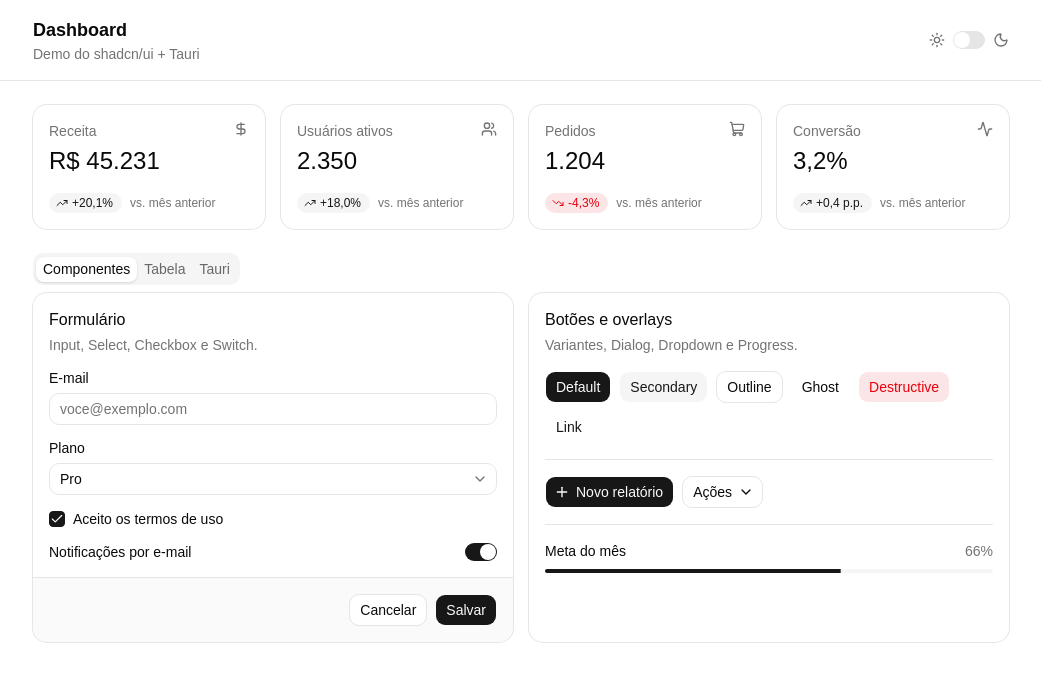
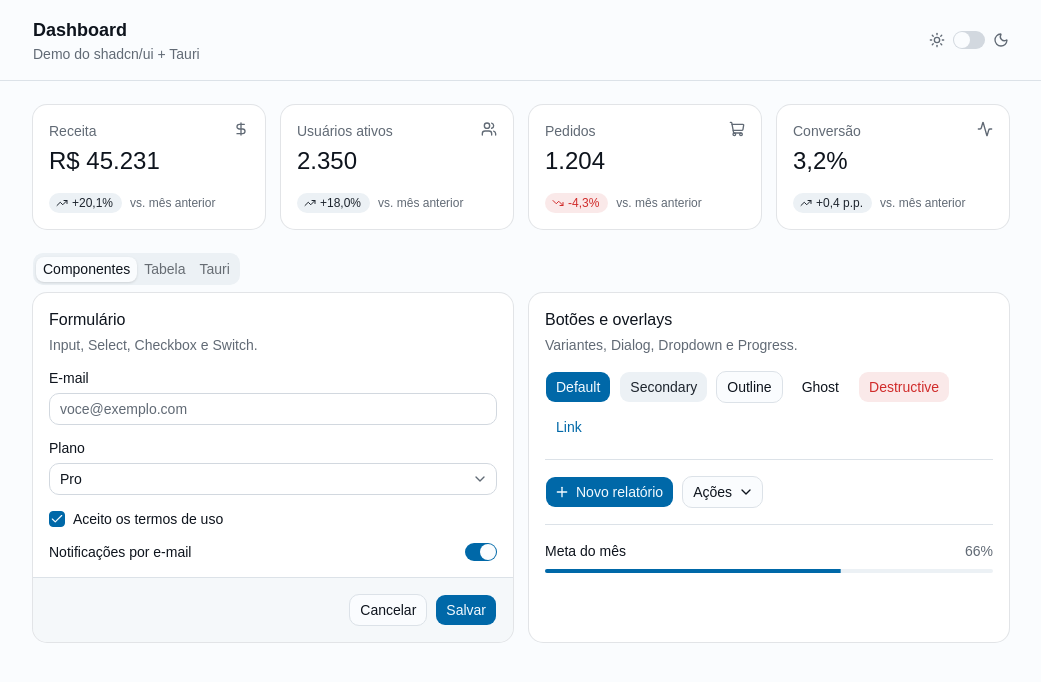
Before and after one commit to philipesantos/dashboard, a React (Vite) app in the folder app/: page / in a window 1280 px wide. Shown: the top 682 px of the page, without its empty margins (119-1160 px from the left). Built offline with nearby package versions, Linux system fonts and the light colour scheme; the HTML template or start-up script is replaced by a standard one.

Commit message:
app: the Ardósia theme with the Musgo fonts: cool slate neutrals and a cobalt accent, Bricolage Grotesque for headings, Figtree for text and IBM Plex Mono for ids, radius 0.625rem, in place of the shadcn neutral and Geist

```diff
--- a/app/package.json
+++ b/app/package.json
@@ -10,7 +10,9 @@
     "tauri": "tauri"
   },
   "dependencies": {
-    "@fontsource-variable/geist": "^5.3.0",
+    "@fontsource-variable/bricolage-grotesque": "^5.3.0",
+    "@fontsource-variable/figtree": "^5.3.0",
+    "@fontsource/ibm-plex-mono": "^5.3.0",
     "@tailwindcss/vite": "^4.3.3",
     "@tauri-apps/api": "^2",
     "@tauri-apps/plugin-opener": "^2",
--- a/app/src/index.css
+++ b/app/src/index.css
@@ -1,13 +1,16 @@
 @import "tailwindcss";
 @import "tw-animate-css";
 @import "shadcn/tailwind.css";
-@import "@fontsource-variable/geist";
+@import "@fontsource-variable/figtree";
+@import "@fontsource-variable/bricolage-grotesque/opsz.css";
+@import "@fontsource/ibm-plex-mono/400.css";
 
 @custom-variant dark (&:is(.dark *));
 
 @theme inline {
-    --font-heading: var(--font-sans);
-    --font-sans: 'Geist Variable', sans-serif;
+    --font-heading: 'Bricolage Grotesque Variable', sans-serif;
+    --font-sans: 'Figtree Variable', sans-serif;
+    --font-mono: 'IBM Plex Mono', monospace;
     --color-sidebar-ring: var(--sidebar-ring);
     --color-sidebar-border: var(--sidebar-border);
     --color-sidebar-accent-foreground: var(--sidebar-accent-foreground);
@@ -49,72 +52,72 @@
 }
 
 :root {
-    --background: oklch(1 0 0);
-    --foreground: oklch(0.145 0 0);
+    --background: oklch(0.99 0.003 250);
+    --foreground: oklch(0.19 0.02 255);
     --card: oklch(1 0 0);
-    --card-foreground: oklch(0.145 0 0);
+    --card-foreground: oklch(0.19 0.02 255);
     --popover: oklch(1 0 0);
-    --popover-foreground: oklch(0.145 0 0);
-    --primary: oklch(0.205 0 0);
-    --primary-foreground: oklch(0.985 0 0);
-    --secondary: oklch(0.97 0 0);
-    --secondary-foreground: oklch(0.205 0 0);
-    --muted: oklch(0.97 0 0);
-    --muted-foreground: oklch(0.556 0 0);
-    --accent: oklch(0.97 0 0);
-    --accent-foreground: oklch(0.205 0 0);
-    --destructive: oklch(0.577 0.245 27.325);
-    --border: oklch(0.922 0 0);
-    --input: oklch(0.922 0 0);
-    --ring: oklch(0.708 0 0);
-    --chart-1: oklch(0.87 0 0);
-    --chart-2: oklch(0.556 0 0);
-    --chart-3: oklch(0.439 0 0);
-    --chart-4: oklch(0.371 0 0);
-    --chart-5: oklch(0.269 0 0);
+    --popover-foreground: oklch(0.19 0.02 255);
+    --primary: oklch(0.5 0.13 245);
+    --primary-foreground: oklch(0.98 0.01 240);
+    --secondary: oklch(0.955 0.008 250);
+    --secondary-foreground: oklch(0.26 0.02 255);
+    --muted: oklch(0.955 0.008 250);
+    --muted-foreground: oklch(0.52 0.02 255);
+    --accent: oklch(0.945 0.025 240);
+    --accent-foreground: oklch(0.36 0.1 245);
+    --destructive: oklch(0.56 0.2 27);
+    --border: oklch(0.91 0.01 250);
+    --input: oklch(0.88 0.012 250);
+    --ring: oklch(0.62 0.12 240);
+    --chart-1: oklch(0.52 0.13 245);
+    --chart-2: oklch(0.68 0.1 200);
+    --chart-3: oklch(0.74 0.13 80);
+    --chart-4: oklch(0.58 0.14 300);
+    --chart-5: oklch(0.64 0.15 30);
     --radius: 0.625rem;
-    --sidebar: oklch(0.985 0 0);
-    --sidebar-foreground: oklch(0.145 0 0);
-    --sidebar-primary: oklch(0.205 0 0);
-    --sidebar-primary-foreground: oklch(0.985 0 0);
-    --sidebar-accent: oklch(0.97 0 0);
-    --sidebar-accent-foreground: oklch(0.205 0 0);
-    --sidebar-border: oklch(0.922 0 0);
-    --sidebar-ring: oklch(0.708 0 0);
+    --sidebar: oklch(0.975 0.005 250);
+    --sidebar-foreground: oklch(0.19 0.02 255);
+    --sidebar-primary: oklch(0.5 0.13 245);
+    --sidebar-primary-foreground: oklch(0.98 0.01 240);
+    --sidebar-accent: oklch(0.945 0.025 240);
+    --sidebar-accent-foreground: oklch(0.36 0.1 245);
+    --sidebar-border: oklch(0.91 0.01 250);
+    --sidebar-ring: oklch(0.62 0.12 240);
 }
 
 .dark {
-    --background: oklch(0.145 0 0);
-    --foreground: oklch(0.985 0 0);
-    --card: oklch(0.205 0 0);
-    --card-foreground: oklch(0.985 0 0);
-    --popover: oklch(0.205 0 0);
-    --popover-foreground: oklch(0.985 0 0);
-    --primary: oklch(0.922 0 0);
-    --primary-foreground: oklch(0.205 0 0);
-    --secondary: oklch(0.269 0 0);
-    --secondary-foreground: oklch(0.985 0 0);
-    --muted: oklch(0.269 0 0);
-    --muted-foreground: oklch(0.708 0 0);
-    --accent: oklch(0.269 0 0);
-    --accent-foreground: oklch(0.985 0 0);
-    --destructive: oklch(0.704 0.191 22.216);
-    --border: oklch(1 0 0 / 10%);
-    --input: oklch(1 0 0 / 15%);
-    --ring: oklch(0.556 0 0);
-    --chart-1: oklch(0.87 0 0);
-    --chart-2: oklch(0.556 0 0);
-    --chart-3: oklch(0.439 0 0);
-    --chart-4: oklch(0.371 0 0);
-    --chart-5: oklch(0.269 0 0);
-    --sidebar: oklch(0.205 0 0);
-    --sidebar-foreground: oklch(0.985 0 0);
-    --sidebar-primary: oklch(0.488 0.243 264.376);
-    --sidebar-primary-foreground: oklch(0.985 0 0);
-    --sidebar-accent: oklch(0.269 0 0);
-    --sidebar-accent-foreground: oklch(0.985 0 0);
-    --sidebar-border: oklch(1 0 0 / 10%);
-    --sidebar-ring: oklch(0.556 0 0);
+    --background: oklch(0.17 0.012 255);
+    --foreground: oklch(0.96 0.006 250);
+    --card: oklch(0.21 0.014 255);
+    --card-foreground: oklch(0.96 0.006 250);
+    --popover: oklch(0.21 0.014 255);
+    --popover-foreground: oklch(0.96 0.006 250);
+    --primary: oklch(0.74 0.12 235);
+    --primary-foreground: oklch(0.18 0.03 245);
+    --secondary: oklch(0.27 0.016 255);
+    --secondary-foreground: oklch(0.96 0.006 250);
+    --muted: oklch(0.27 0.016 255);
+    --muted-foreground: oklch(0.7 0.02 250);
+    --accent: oklch(0.3 0.045 240);
+    --accent-foreground: oklch(0.92 0.04 235);
+    --destructive: oklch(0.7 0.18 22);
+    --border: oklch(1 0 0 / 9%);
+    --input: oklch(1 0 0 / 14%);
+    --ring: oklch(0.6 0.1 235);
+    --chart-1: oklch(0.72 0.12 240);
+    --chart-2: oklch(0.76 0.1 195);
+    --chart-3: oklch(0.82 0.12 85);
+    --chart-4: oklch(0.7 0.13 300);
+    --chart-5: oklch(0.72 0.14 30);
+    --sidebar: oklch(0.19 0.013 255);
+    --sidebar-foreground: oklch(0.96 0.006 250);
+    --sidebar-primary: oklch(0.74 0.12 235);
+    --sidebar-primary-foreground: oklch(0.18 0.03 245);
+    --sidebar-accent: oklch(0.3 0.045 240);
+    --sidebar-accent-foreground: oklch(0.92 0.04 235);
+    --sidebar-border: oklch(1 0 0 / 9%);
+    --sidebar-ring: oklch(0.6 0.1 235);
 }
 
 @layer base {
```
Also changed, not shown: 1 other file (tests, documents, lock files or other folders).
